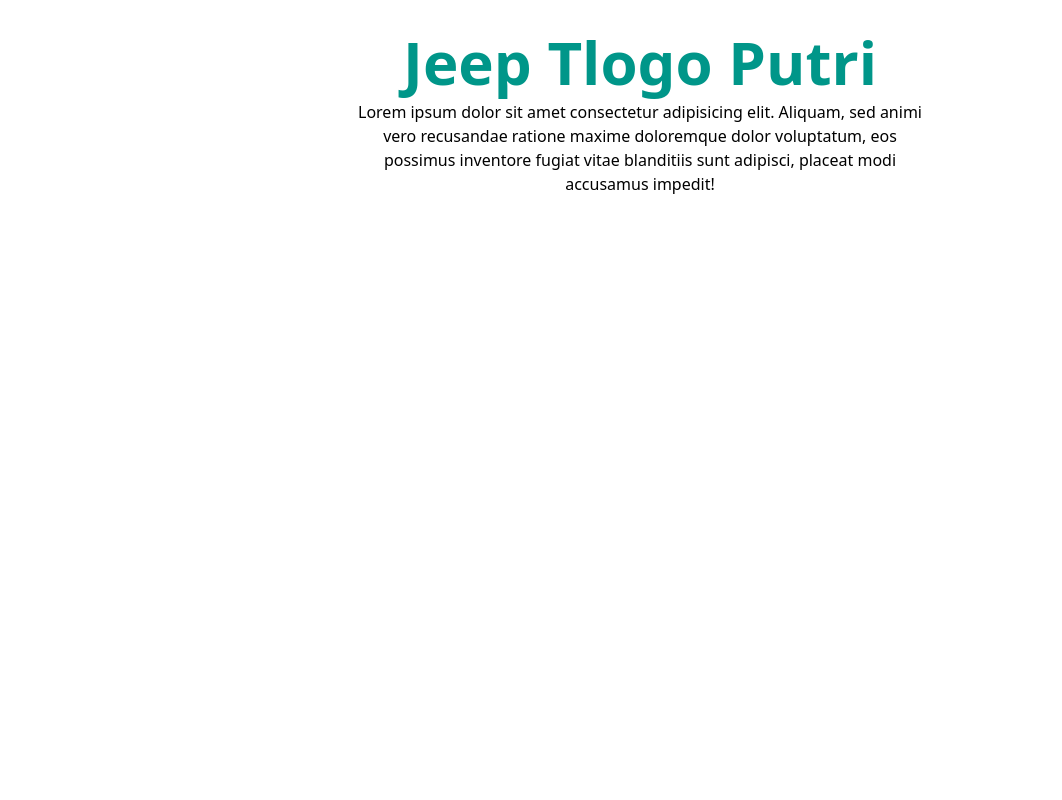
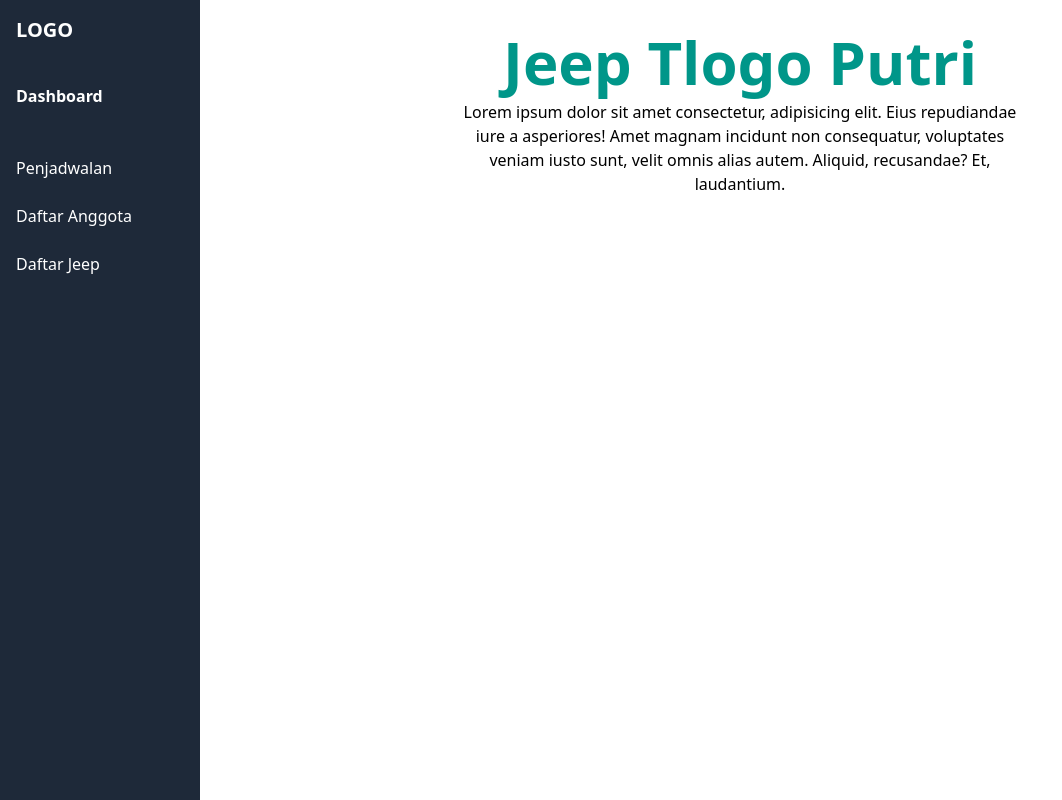
Before and after one commit to azzikraaksan/tlogo-putri-fe, a Next.js app: page /dashboard in a window 1280 px wide. Shown: the whole page, without its empty margins (0-1062 px from the left). Built offline with nearby package versions, Linux system fonts and the light colour scheme; sample sign-in values are in the browser's storage.

Commit message:
otomatis redirect ke login

```diff
--- a/components/LoginForm.jsx
+++ b/components/LoginForm.jsx
@@ -3,7 +3,7 @@ import React, { useState } from "react";
 import { useRouter } from "next/navigation";
 import '../src/app/globals.css';
 
-const LoginPage = () => {
+const LoginForm = () => {
   const [email, setEmail] = useState("");
   const [password, setPassword] = useState("");
   const router = useRouter();
@@ -27,7 +27,12 @@ const LoginPage = () => {
       const data = await res.json();
 
       if (res.ok) {
+        const now = new Date().getTime();
+        const expireTime = now + 2 * 60 * 60 * 1000; //2 jam
+
         localStorage.setItem("token", data.token);
+        localStorage.setItem("token_exp", expireTime);
+
         router.push("/dashboard");
       } else {
         alert(data.message || "Login gagal!");
@@ -42,7 +47,7 @@ const LoginPage = () => {
     <div className="flex flex-col items-center justify-center min-h-screen font-inter bg-gray-100">
       <div className="bg-white p-8 rounded-lg shadow-lg w-[360px]">
         <div className="relative flex items-center mb-6">
-          <h1 className="text-4xl font-bold font-kreon">Login</h1><br /><br /><br /><br />
+          <h1 className="text-4xl font-bold font-kreon">Login</h1>
         </div>
         <form onSubmit={handleSubmit} className="flex flex-col gap-6">
           <div className="relative">
@@ -70,15 +75,14 @@ const LoginPage = () => {
 
           <button
             type="submit"
-            className="relative bg-[#03A9F4] text-white py-2 rounded-md font-inter mt-6 w-[300px] h-[40px]"
+            className="bg-[#03A9F4] text-white py-2 rounded-md font-inter mt-6 w-[300px] h-[40px]"
           >
             Login
           </button>
-          <br />
         </form>
       </div>
     </div>
   );
 };
 
-export default LoginPage;
+export default LoginForm;
--- a/components/LoginPage.jsx
+++ b/components/LoginPage.jsx
@@ -1,6 +1,26 @@
+"use client";
+import { useEffect } from "react";
+import { useRouter } from "next/navigation";
 import LoginForm from "/components/LoginForm.jsx";
 
 const LoginPage = () => {
+  const router = useRouter();
+
+  useEffect(() => {
+    const token = localStorage.getItem("token");
+    const expireTime = localStorage.getItem("token_exp");
+
+    if (token && expireTime) {
+      const now = new Date().getTime();
+      if (now < parseInt(expireTime)) {
+        router.push("/dashboard");
+      } else {
+        localStorage.removeItem("token");
+        localStorage.removeItem("token_exp");
+      }
+    }
+  }, []);
+
   return (
     <div className="min-h-screen flex items-center justify-center bg-gray-100">
       <LoginForm />
--- a/components/Sidebar.jsx
+++ b/components/Sidebar.jsx
@@ -1,34 +1,51 @@
+"use client";
+
 import React from "react";
+import Link from "next/link";
+import { usePathname } from "next/navigation";
 
-const Sidebar = ({ children }) => {
+const Sidebar = () => {
+  const pathname = usePathname();
+
   return (
     <div>
-      {
-        <aside className="w-64 h-screen bg-gray-800 text-white p-4">
-          <h2 className="text-xl font-bold mb-4">LOGO</h2>
-          <br />
+      <aside className="w-50 h-screen bg-gray-800 text-white p-4">
+        <h2 className="text-xl font-bold mb-4">LOGO</h2><br />
         <ul>
           <li>
-              <a href="/">Dashboard</a>
-            </li>
-            <br />
-            <br />
+            <Link
+              href="/dashboard"
+              className={pathname === "/dashboard" ? "font-bold" : ""}
+            >
+              Dashboard
+            </Link>
+          </li><br /><br />
           <li>
-              <a href="/profile">Penjadwalan</a>
-            </li>
-            <br />
+            <Link
+              href="/profile"
+              className={pathname === "/profile" ? "font-bold" : ""}
+            >
+              Penjadwalan
+            </Link>
+          </li><br />
           <li>
-              <a href="/settings">Daftar Anggota</a>
-            </li>
-            <br />
+            <Link
+              href="/settings"
+              className={pathname === "/settings" ? "font-bold" : ""}
+            >
+              Daftar Anggota
+            </Link>
+          </li><br />
           <li>
-              <a href="/settings">Daftar Jeep</a>
-            </li>
+            <Link
+              href="/settings"
+              className={pathname === "/settings" ? "font-bold" : ""}
+            >
+              Daftar Jeep
+            </Link>
+          </li><br />
         </ul>
       </aside>
-      }
-      {<main className="flex-1 p-6 bg-gray-100">{children}</main>}
-      //{" "}
     </div>
   );
 };
--- a/package.json
+++ b/package.json
@@ -13,7 +13,8 @@
     "daisyui": "^5.0.18",
     "next": "15.3.0",
     "react": "^19.0.0",
-    "react-dom": "^19.0.0"
+    "react-dom": "^19.0.0",
+    "react-router-dom": "^7.5.0"
   },
   "devDependencies": {
     "@eslint/eslintrc": "^3",
--- a/src/app/dashboard/page.jsx
+++ b/src/app/dashboard/page.jsx
@@ -1,17 +1,24 @@
+"use client";
+import Sidebar from "/components/Sidebar.jsx";
+import withAuth from "/src/app/lib/withAuth.jsx";
+
 const DashboardPage = () => {
-    return (
-      <div className="p-4">
+  return (
+    <div className="flex">
+      <Sidebar />
+      <div className="p-4 flex-1">
         <h1 className="text-6xl text-center font-semibold mt-4 mb-2 text-teal-600">
           Jeep Tlogo Putri
         </h1>
         <p className="text-center max-w-xl mx-auto">
-          Lorem ipsum dolor sit amet consectetur adipisicing elit. Aliquam, sed
-          animi vero recusandae ratione maxime doloremque dolor voluptatum, eos
-          possimus inventore fugiat vitae blanditiis sunt adipisci, placeat modi
-          accusamus impedit!
+          Lorem ipsum dolor sit amet consectetur, adipisicing elit. Eius
+          repudiandae iure a asperiores! Amet magnam incidunt non consequatur,
+          voluptates veniam iusto sunt, velit omnis alias autem. Aliquid,
+          recusandae? Et, laudantium.
         </p>
       </div>
-    );
-  };
+    </div>
+  );
+};
 
-  export default DashboardPage;
+export default withAuth(DashboardPage);
--- /dev/null
+++ b/src/app/lib/withAuth.jsx
@@ -0,0 +1,32 @@
+"use client";
+import { useEffect } from "react";
+import { useRouter } from "next/navigation";
+
+const withAuth = (WrappedComponent) => {
+  const Wrapper = (props) => {
+    const router = useRouter();
+
+    useEffect(() => {
+      const checkToken = () => {
+        const token = localStorage.getItem("token");
+        const expireTime = localStorage.getItem("token_exp");
+
+        if (!token || !expireTime || new Date().getTime() > parseInt(expireTime)) {
+          localStorage.removeItem("token");
+          localStorage.removeItem("token_exp");
+          router.push("/login");
+        }
+      };
+
+      checkToken();
+      const interval = setInterval(checkToken, 10000);
+      return () => clearInterval(interval);
+    }, []);
+
+    return <WrappedComponent {...props} />;
+  };
+
+  return Wrapper;
+};
+
+export default withAuth;
--- /dev/null
+++ b/src/app/login/page.jsx
@@ -0,0 +1,6 @@
+"use client";
+import LoginPage from "/components/LoginPage.jsx";
+
+export default function LoginRoute() {
+  return <LoginPage />;
+}
--- /dev/null
+++ b/src/app/pages/_app.jsx
@@ -0,0 +1,16 @@
+import { BrowserRouter, Route, Routes } from 'react-router-dom';
+import Sidebar from '/components/Sidebar';
+import DashboardPage from '/app/dashboard/page.jsx';
+
+function MyApp({ Component, pageProps }) {
+  return (
+    <BrowserRouter>
+      <Routes>
+        <Route path="/dashboard" element={<DashboardPage />} />
+        {/* Tambahkan Route lainnya sesuai kebutuhan */}
+      </Routes>
+    </BrowserRouter>
+  );
+}
+
+export default MyApp;
```
Also changed, not shown: 1 other file (tests, documents, lock files or other folders). Lines whose indentation alone changed are shown as unchanged.
